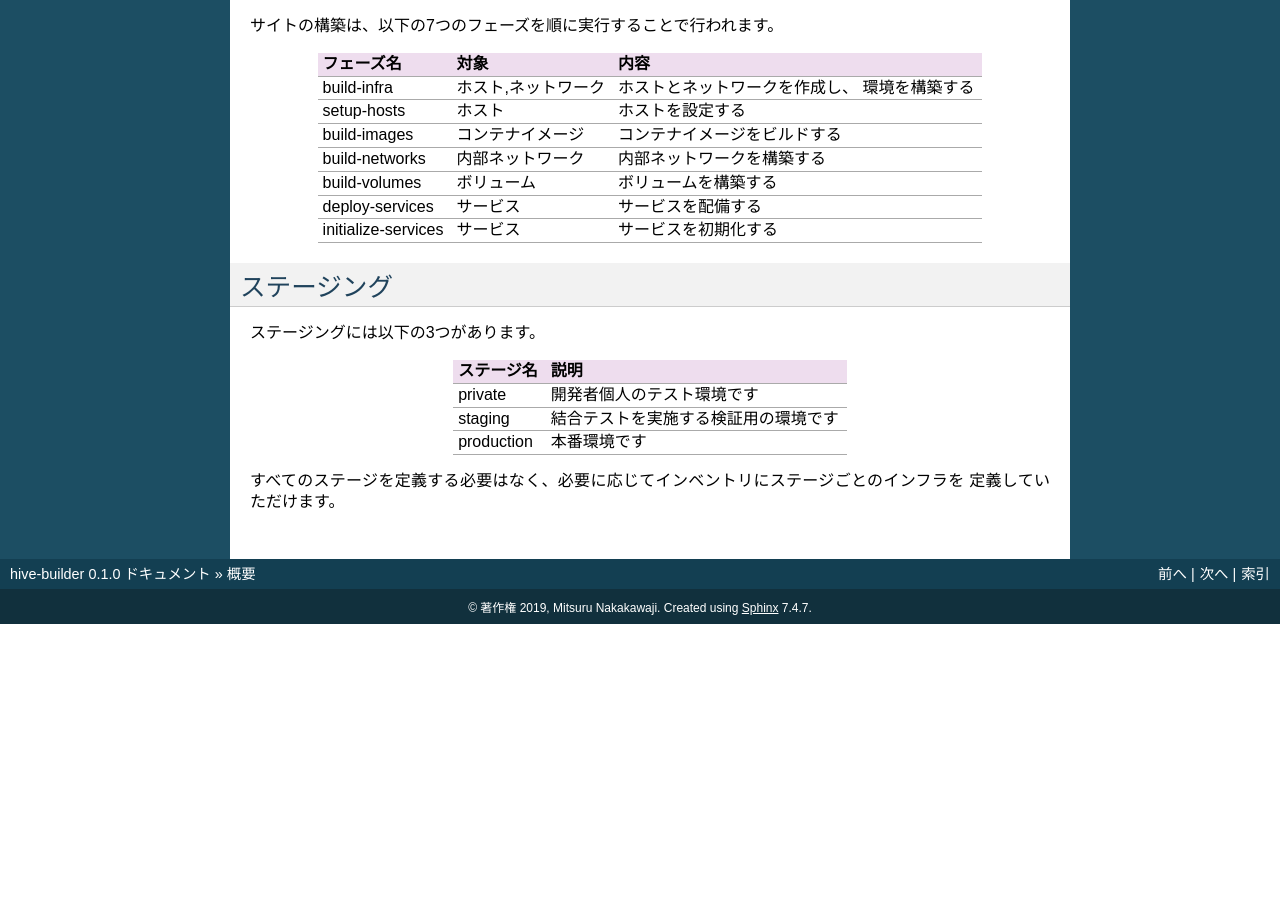
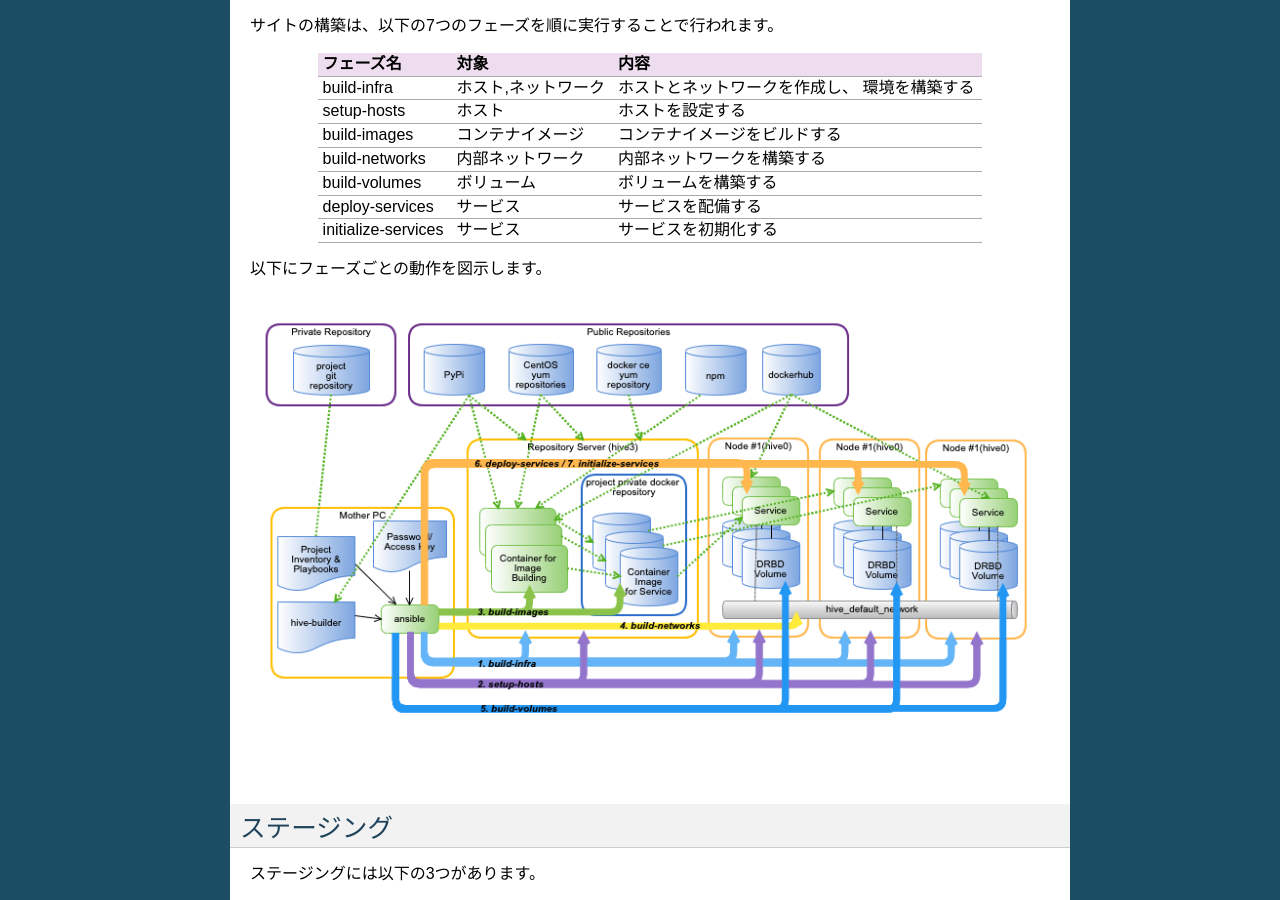
Before and after one commit to procube-open/hive-builder, a Sphinx documentation site: the page built from docs/overview.rst, in a window 1280 px wide and 900 px high, scrolled down 2085 px. Built offline with Sphinx 7.4.7, drawn with Linux system fonts in a browser that asks for light colours; pages that are not in the unit, such as notebooks, are missing from menus; before the commit the page ends 2709 px from its top, so only the background shows below that.

Commit message:
add phase diagram (#16)

```diff
--- a/docs/overview.rst
+++ b/docs/overview.rst
@@ -85,6 +85,11 @@ deploy-services     サービス            サービスを配備する
 initialize-services サービス            サービスを初期化する
 =================== =================== ==============================
 
+以下にフェーズごとの動作を図示します。
+
+.. image:: imgs/phase.png
+   :align: center
+
 ステージング
 ======================
 ステージングには以下の3つがあります。
```
Also changed, not shown: docs/imgs/phase.png (added).
